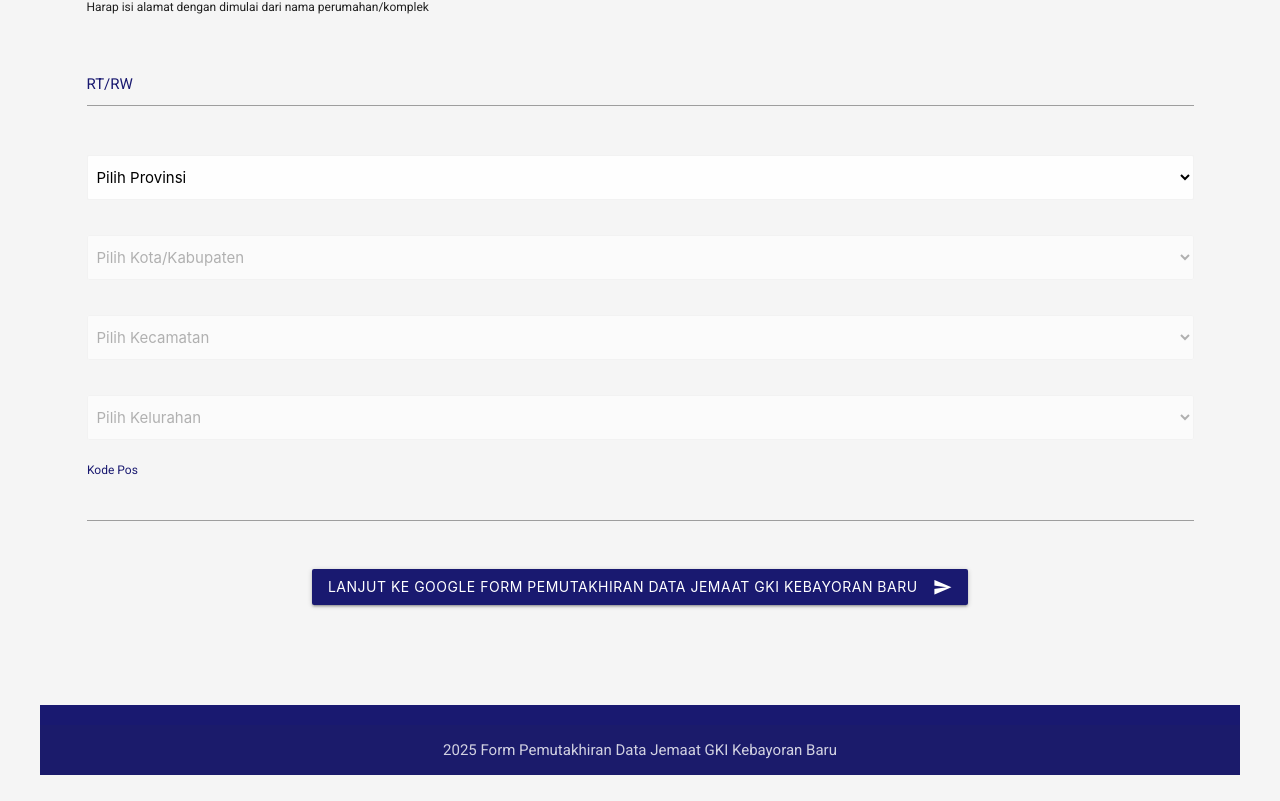
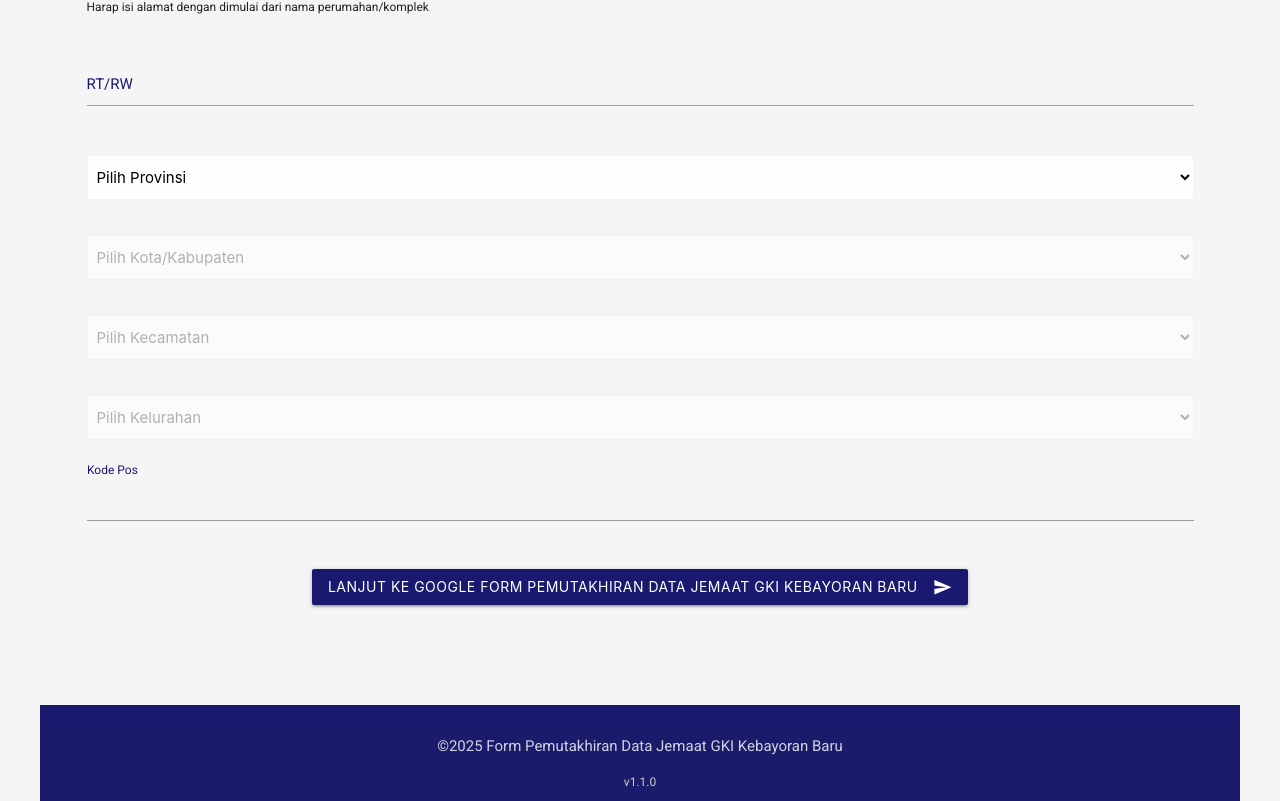
Before and after one commit to isaacnugroho/pemutakhiran-data-gki, a Next.js app: page / in a window 1280 px wide. Shown: the part 974-1775 px from the top of the page. Before the commit the page ends 1749 px from the top, so only its background shows below. Built offline with nearby package versions, Linux system fonts and the light colour scheme; no server answers.

Commit message:
feat: show version in footer

```diff
--- a/package.json
+++ b/package.json
@@ -1,6 +1,6 @@
 {
   "name": "gki-form",
-  "version": "0.1.0",
+  "version": "1.1.0",
   "private": true,
   "scripts": {
     "dev": "next dev",
--- a/src/pages/index.tsx
+++ b/src/pages/index.tsx
@@ -1,6 +1,7 @@
 import React, { useEffect, useState } from 'react';
 import Head from 'next/head';
 import { initializeForm } from '../utils/formUtils';
+import packageInfo from '../../package.json';
 
 export default function Home() {
   const [isClient, setIsClient] = useState(false);
@@ -255,7 +256,8 @@
       <footer className="page-footer">
         <div className="footer-copyright">
           <div className="container center-align">
-            2025 Form Pemutakhiran Data Jemaat GKI Kebayoran Baru
+            &copy;2025 Form Pemutakhiran Data Jemaat GKI Kebayoran Baru
+            <div className="version">v{packageInfo.version}</div>
           </div>
         </div>
       </footer>
--- a/src/styles/globals.css
+++ b/src/styles/globals.css
@@ -297,6 +297,13 @@
   padding-bottom: 10px;
 }
 
+.version {
+  font-size: 0.8rem;
+  color: #ccc;
+  text-align: center;
+  margin-top: 1rem;
+}
+
 /* Responsive adjustments */
 @media only screen and (max-width: 992px) {
   .container {
```
